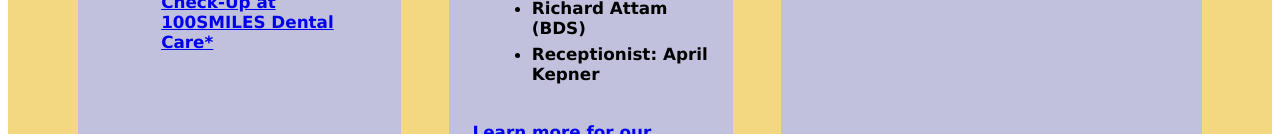
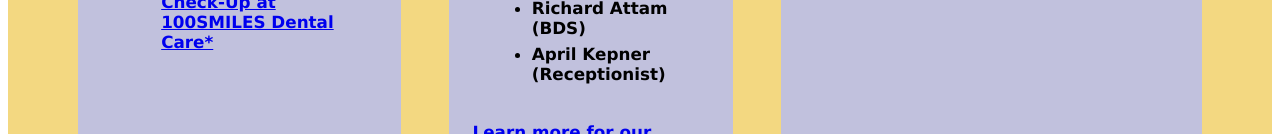
Before and after one commit to Nex-opensourcehorray/CP1406, a plain HTML site: page Assignment_02/Submission for A2 (mingsen hua)/index.html in a window 1280 px wide. Shown: the part 1003-1137 px from the top of the page. Drawn offline with Linux system fonts and the light colour scheme; a web font is replaced by a local one.

Commit message:
for tidy layout.

```diff
--- a/Assignment_02/Submission for A2 (mingsen hua)/index.html
+++ b/Assignment_02/Submission for A2 (mingsen hua)/index.html
@@ -58,7 +58,7 @@
             <li>Dr. Emily Carter (Pediatric Dentist)</li>
             <li>Dr. Benedict Sloan (DMD)</li>
             <li>Richard Attam (BDS)</li>
-            <li>Receptionist: April Kepner</li>
+            <li> April Kepner (Receptionist)</li>
         </ul>
         <p><a href="members.html">Learn more for our professional team member!</a></p>
         </article>
```
